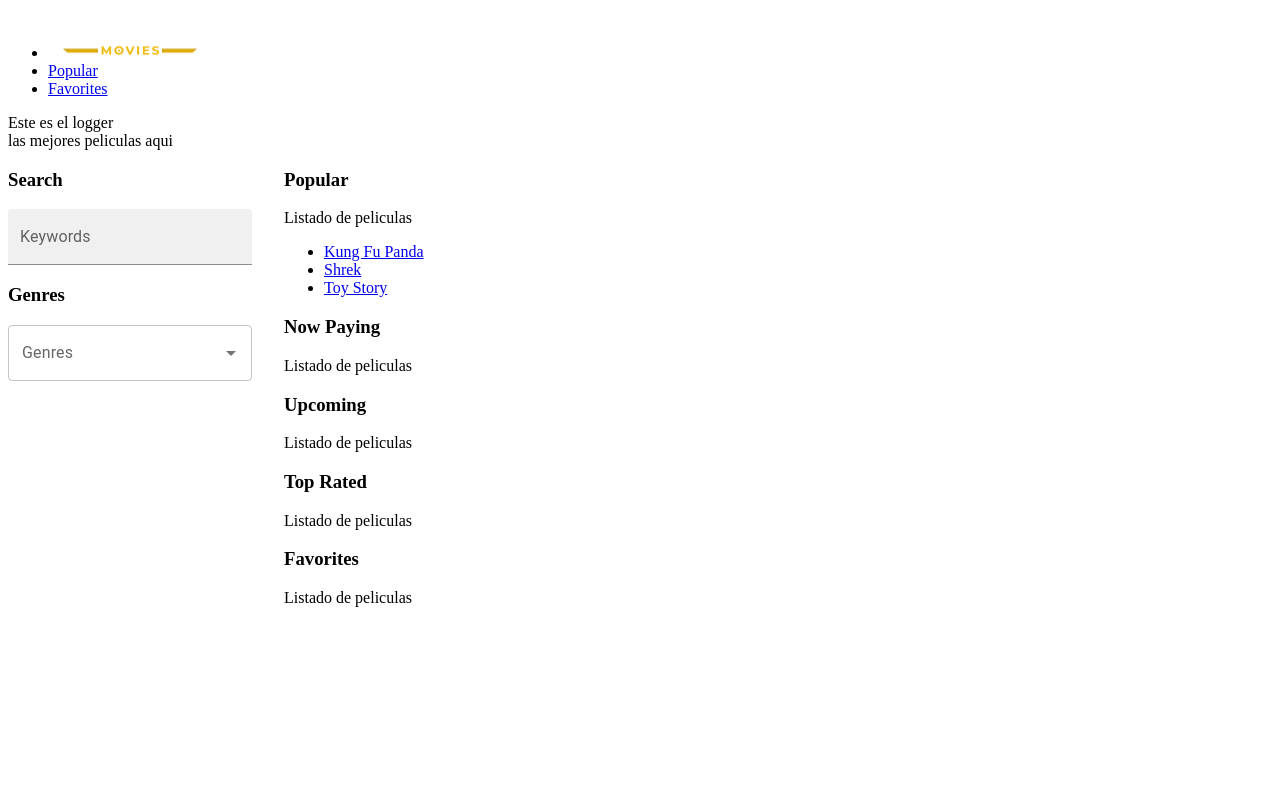
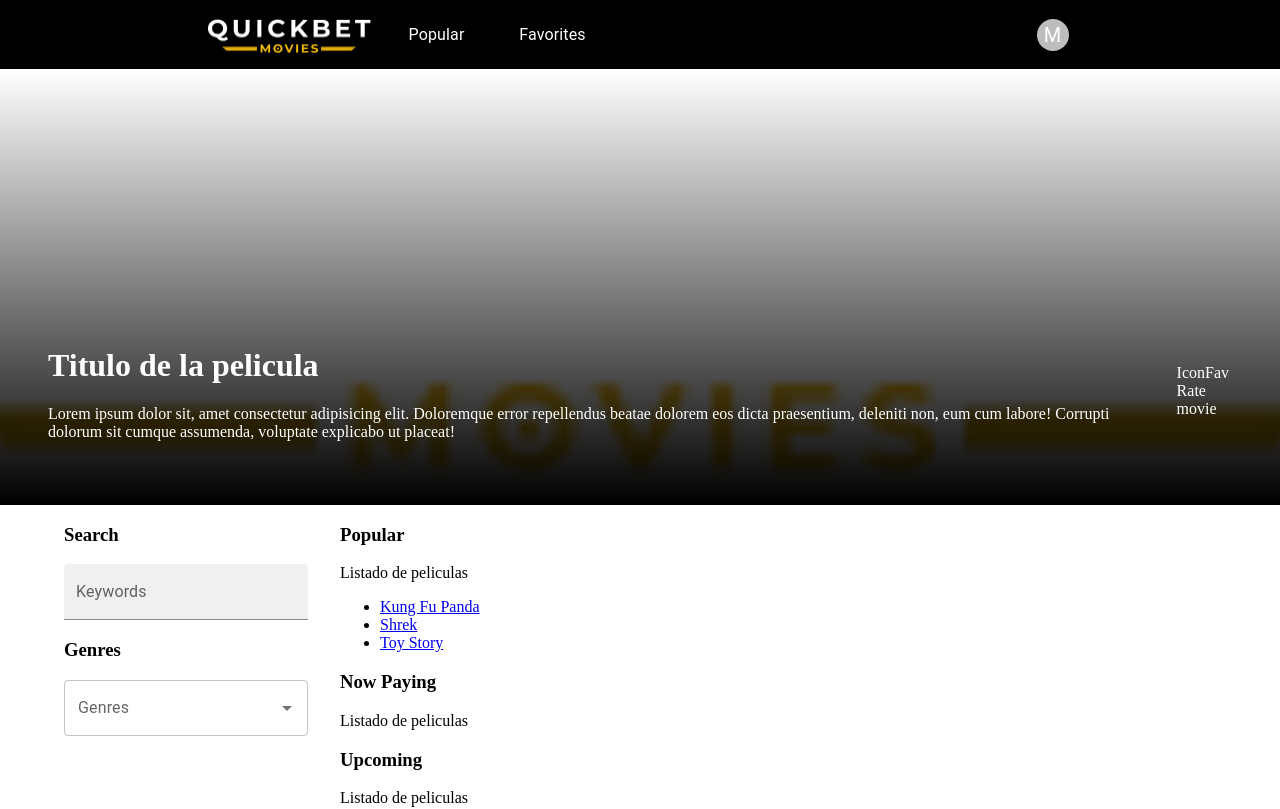
Before and after one commit to Reaven001/ProjectCinema, a Next.js app in the folder projectcinema/: page / in a window 1280 px wide. Shown: the top 809 px of the page. Built offline with nearby package versions, Linux system fonts and the light colour scheme.

Commit message:
Avance de estilos

```diff
--- a/projectcinema/app/globals.css
+++ b/projectcinema/app/globals.css
@@ -1,3 +1,8 @@
+html,
+body {
+  margin: 0;
+}
+
 /*:root {
   --background: #ffffff;
   --foreground: #171717;
--- a/projectcinema/app/layout.tsx
+++ b/projectcinema/app/layout.tsx
@@ -3,7 +3,7 @@ import type { Metadata } from "next";
 import "./globals.css";
 
 //Components
-import NavbarDesk from "@/components/NavbarDesk";
+import NavbarDesk from "@/components/Navbar/NavbarDesk";
 
 /*const geistSans = localFont({
   src: "./fonts/GeistVF.woff",
--- a/projectcinema/app/page.tsx
+++ b/projectcinema/app/page.tsx
@@ -1,16 +1,20 @@
 "use client"
 
 import Link from "next/link";
-import { useState } from "react";
+import Image from "next/image";
+
+//Components
+import Banner from "@/components/Banner/Banner";
+
+//Material UI
+import Container from '@mui/material/Container';
 import { Box } from "@mui/material";
 import Grid from '@mui/material/Grid2';
-
-import InputLabel from '@mui/material/InputLabel';
-import MenuItem from '@mui/material/MenuItem';
-import FormControl from '@mui/material/FormControl';
-import Select, { SelectChangeEvent } from '@mui/material/Select';
 import TextField from '@mui/material/TextField';
 import Autocomplete from '@mui/material/Autocomplete';
+
+//style
+import stylePage from './page.module.css';
 
 const movies = [
   { title: 'Kung Fu Panda', slug: 'kungfupanda' },
@@ -26,13 +30,10 @@ const options = [
 export default function Home() {
   return (
     <Box>
+      <Banner />
+      <Container>
         <Box>
-        <section>
-          las mejores peliculas aqui
-        </section>
-      </Box>
-      <Box>
-        <Grid container  spacing={4}>
+          <Grid container spacing={4}>
             <Box>
               <div>
                 <h3>Search</h3>
@@ -84,6 +85,7 @@ export default function Home() {
             </Box>
           </Grid>
         </Box>
+      </Container>
     </Box>
   );
 }
--- /dev/null
+++ b/projectcinema/components/Banner/Banner.tsx
@@ -0,0 +1,39 @@
+import Image from "next/image";
+import { Box } from "@mui/material";
+import Container from '@mui/material/Container';
+import Grid from '@mui/material/Grid2';
+
+//Style
+import bannerStyle from './bannerStyle.module.css'
+
+export default function Banner(){
+    return(
+        <Grid className={bannerStyle['main-banner']}>
+            <Image
+                src="/Logo.png"
+                alt="Banner Background"
+                layout="fill"
+                objectFit="cover"
+                quality={100}
+                className={bannerStyle.image}
+            />
+            <Box className={bannerStyle.content}>
+                <Grid className={bannerStyle.information}>
+                    <Box>
+                        <h1>Titulo de la pelicula</h1>
+                        <p>Lorem ipsum dolor sit, amet consectetur adipisicing elit. Doloremque error repellendus beatae dolorem eos dicta praesentium, deleniti non, eum cum labore! Corrupti dolorum sit cumque assumenda, voluptate explicabo ut placeat!</p>
+                    </Box>
+                    <Box>
+                        <Box>
+                            IconFav
+                        </Box>
+                        <Box>
+                            Rate movie
+                        </Box>
+                    </Box>
+
+                </Grid>
+            </Box>
+        </Grid>
+    )
+}
--- /dev/null
+++ b/projectcinema/components/Banner/bannerStyle.module.css
@@ -0,0 +1,27 @@
+.main-banner{
+    position: relative;
+    width: 100%;
+    height: 436px;
+    overflow: hidden;
+}
+
+.image {
+    z-index: -1;
+}
+
+.content {
+    height: 100%;
+    width: 100%;
+    color: white;
+    background: linear-gradient(#ffffff00 0%, #000000 100%);
+}
+
+.information {
+    display: flex;
+    align-items: center;
+    width: 100%;
+    position: absolute;
+    bottom: 0;
+    padding: 3rem;
+    gap: 1rem;
+}
--- a/projectcinema/components/Logger.tsx
+++ b/projectcinema/components/Logger.tsx
@@ -1,7 +1,84 @@
+"use client"
+
+import { useState } from 'react';
+
+//Material UI
+import Avatar from '@mui/material/Avatar';
+import IconButton from '@mui/material/IconButton';
+import Tooltip from '@mui/material/Tooltip';
+import Menu from '@mui/material/Menu';
+import MenuItem from '@mui/material/MenuItem';
+import ListItemIcon from '@mui/material/ListItemIcon';
+import Logout from '@mui/icons-material/Logout';
+
 export default function Logger(){
+    const [anchorEl, setAnchorEl] = useState<null | HTMLElement>(null);
+    const open = Boolean(anchorEl);
+    const handleClick = (event: React.MouseEvent<HTMLElement>) => {
+        setAnchorEl(event.currentTarget);
+    };
+    const handleClose = () => {
+        setAnchorEl(null);
+    };
+
     return(
-        <div>
-            Este es el logger
-        </div>
+        <>
+            <Tooltip title="Account settings">
+                <IconButton
+                    onClick={handleClick}
+                    size="small"
+                    sx={{ ml: 2 }}
+                    aria-controls={open ? 'account-menu' : undefined}
+                    aria-haspopup="true"
+                    aria-expanded={open ? 'true' : undefined}
+                >
+                    <Avatar sx={{ width: 32, height: 32 }}>M</Avatar>
+                </IconButton>
+            </Tooltip>
+            <Menu
+                anchorEl={anchorEl}
+                id="account-menu"
+                open={open}
+                onClose={handleClose}
+                onClick={handleClose}
+                slotProps={{
+                  paper: {
+                    elevation: 0,
+                    sx: {
+                      overflow: 'visible',
+                      filter: 'drop-shadow(0px 2px 8px rgba(0,0,0,0.32))',
+                      mt: 1.5,
+                      '& .MuiAvatar-root': {
+                        width: 32,
+                        height: 32,
+                        ml: -0.5,
+                        mr: 1,
+                      },
+                      '&::before': {
+                        content: '""',
+                        display: 'block',
+                        position: 'absolute',
+                        top: 0,
+                        right: 14,
+                        width: 10,
+                        height: 10,
+                        bgcolor: 'background.paper',
+                        transform: 'translateY(-50%) rotate(45deg)',
+                        zIndex: 0,
+                      },
+                    },
+                  },
+                }}
+                transformOrigin={{ horizontal: 'right', vertical: 'top' }}
+                anchorOrigin={{ horizontal: 'right', vertical: 'bottom' }}
+            >
+                <MenuItem onClick={handleClose}>
+                    <ListItemIcon>
+                        <Logout fontSize="small" />
+                    </ListItemIcon>
+                    Logout
+                </MenuItem>
+            </Menu>
+        </>
     )
 }
--- /dev/null
+++ b/projectcinema/components/Navbar/NavbarDesk.tsx
@@ -0,0 +1,36 @@
+import Link from "next/link";
+import Image from "next/image";
+
+//Styles
+import navbarStyle from './navbarStyle.module.css';
+
+//Material UI
+import { Box } from "@mui/material";
+import Typography from '@mui/material/Typography';
+import Grid from '@mui/material/Grid2';
+
+//Components
+import Logger from "../Logger";
+
+export default function NavbarDesk() {
+    return (
+        <Box className={navbarStyle['container-nav']}>
+            <Grid sx={{ display: 'flex', alignItems: 'center', textAlign: 'center' }} container spacing={2}>
+                <Image
+                    aria-hidden
+                    src="/Logo.png"
+                    alt="QUICK BET ICON"
+                    width={164}
+                    height={42}
+                />
+                <Link href="/">
+                    <Typography sx={{ minWidth: 100 }}>Popular</Typography>
+                </Link>
+                <Link href="/favorites">
+                    <Typography sx={{ minWidth: 100 }}>Favorites</Typography>
+                </Link>
+            </Grid>
+            <Logger />
+        </Box>
+    )
+}
--- /dev/null
+++ b/projectcinema/components/Navbar/navbarStyle.module.css
@@ -0,0 +1,17 @@
+.container-nav{
+    width: 100%;
+    background: #000000;
+    overflow: auto;
+    background-color: black;
+    color: white;
+    display: flex;
+    align-items: center;
+    text-align: center;
+    justify-content: space-around;
+    height: 69px;
+}
+
+.container-nav a{
+    text-decoration: none;
+    color: #fff;
+}
--- a/projectcinema/components/NavbarDesk.tsx
+++ /dev/null
@@ -1,40 +0,0 @@
-import Link from "next/link";
-import Image from "next/image";
-
-//Components
-import Logger from "./Logger";
-
-export default function NavbarDesk() {
-    return (
-        <>
-            <div>
-                <nav>
-                    <ul>
-                        <li>
-                        <Image
-                            aria-hidden
-                            src="/Logo.png"
-                            alt="QUICK BET ICON"
-                            width={164}
-                            height={42}
-                        />
-                        </li>
-                        <li>
-                            <Link href="/">
-                                Popular
-                            </Link>
-                        </li>
-                        <li>
-                            <Link href="/favorites">
-                                Favorites
-                            </Link>
-                        </li>
-                    </ul>
-                </nav>
-            </div>
-            <div>
-                <Logger />
-            </div>
-        </>
-    )
-}
--- a/projectcinema/package.json
+++ b/projectcinema/package.json
@@ -11,6 +11,7 @@
   "dependencies": {
     "@emotion/react": "^11.13.5",
     "@emotion/styled": "^11.13.5",
+    "@mui/icons-material": "^6.1.10",
     "@mui/material": "^6.1.9",
     "next": "15.0.3",
     "react": "19.0.0-rc-66855b96-20241106",
```
Also changed, not shown: 1 other file (tests, documents, lock files or other folders). Lines whose indentation alone changed are shown as unchanged.
